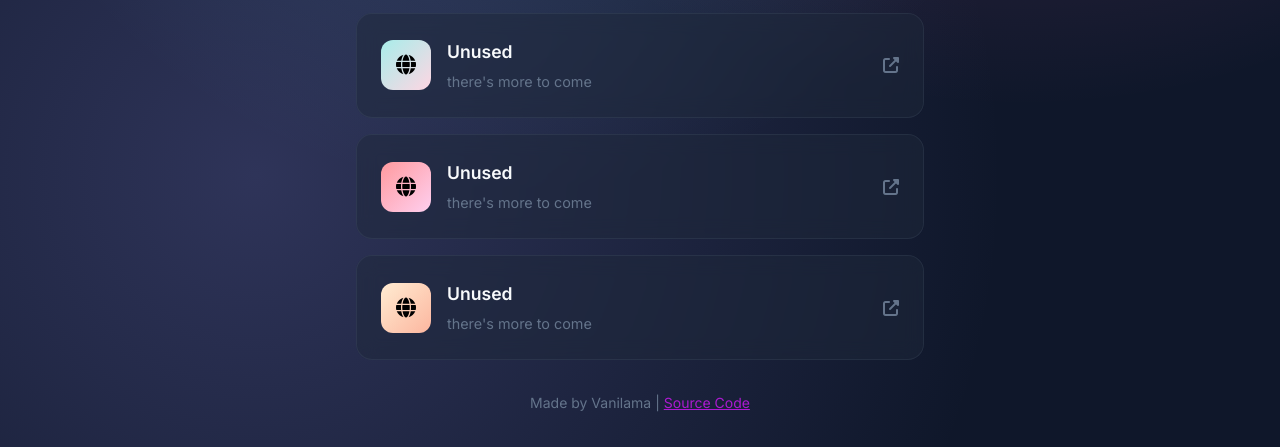
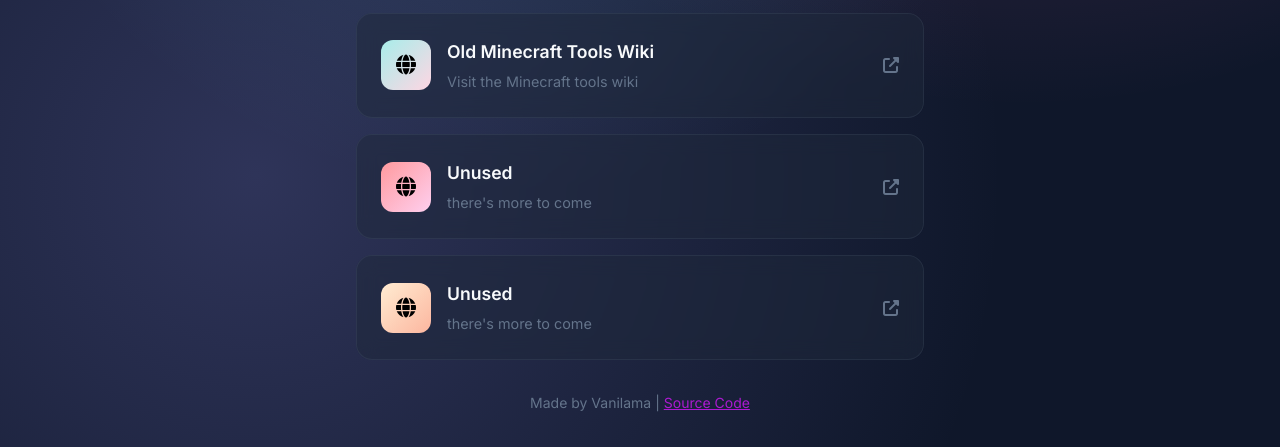
Before and after one commit to Vanilama-modded/VanilamasProfile, a plain HTML site: page index.html in a window 1280 px wide. Shown: the part 911-1358 px from the top of the page. Drawn offline with Linux system fonts and the light colour scheme.

Commit message:
Update index.html

```diff
--- a/index.html
+++ b/index.html
@@ -75,13 +75,13 @@ x-icon" href="profile.png">
                 <i class="fas fa-external-link-alt"></i>
             </div>
 
-            <div class="link-card" data-link="discord">
+            <div class="link-card" data-link="oldwebsite">
                 <div class="link-icon">
                     <i class="fa-solid fa-globe" style="color: #000000;"></i>
                 </div>
                 <div class="link-content">
-                    <h3>Unused</h3>
-                    <p>there's more to come</p>
+                    <h3>Old Minecraft Tools Wiki</h3>
+                    <p>Visit the Minecraft tools wiki</p>
                 </div>
                 <i class="fas fa-external-link-alt"></i>
             </div>
```
